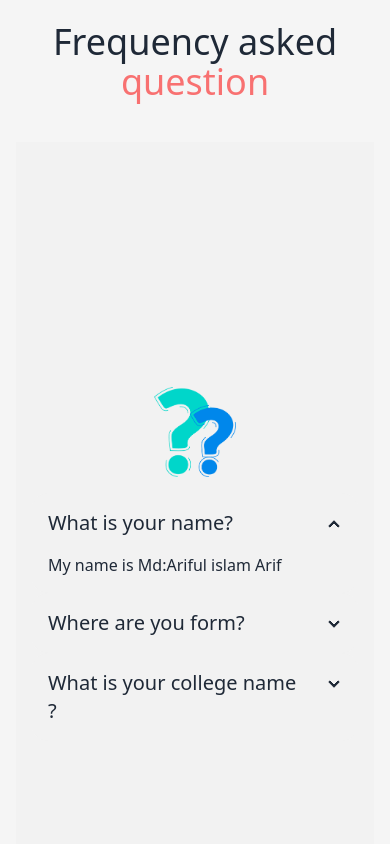
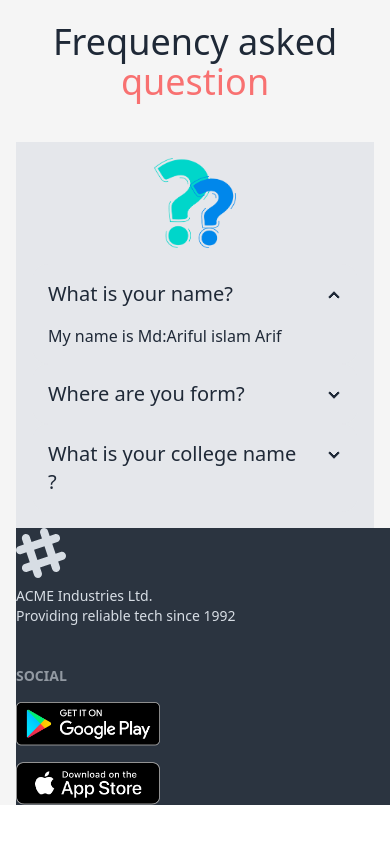
Before and after one commit to ariful324645/biker-zone-repo, a plain HTML site: page index.html in a window 390 px wide. Shown: the part 3522-4366 px from the top of the page. After the commit the page ends 4327 px from the top, so only its background shows below. Drawn offline with nearby package versions, Linux system fonts and the light colour scheme.

Commit message:
added footer and responsive

```diff
--- a/index.html
+++ b/index.html
@@ -437,33 +437,43 @@
           Frequency asked <span class="text-red-400">question</span>
         </h1>
         <!--faq card-->
-        <div class="hero bg-base-200  min-h-screen mt-10">
-          <div class="hero-content flex-col lg:flex-row">
-            <img class="w-1/4"
+        <div class="hero bg-gray-200 min-h-96 mt-10">
+          <div class="hero-content lg:gap-24 flex-col lg:flex-row">
+            <img
+              class="w-1/4"
               src="biker-zone-resources/images/others/faq.png"
               class="max-w-sm rounded-lg shadow-2xl"
             />
             <div>
               <!--accordian question and answer-->
-              <div class="collapse collapse-arrow bg-base-200">
+              <div class="collapse collapse-arrow bg-gray-200">
                 <input type="radio" name="my-accordion-2" checked="checked" />
-                <div class="collapse-title text-xl font-medium">What is your name?</div>
+                <div class="collapse-title text-xl font-medium">
+                  What is your name?
+                </div>
                 <div class="collapse-content">
                   <p>My name is Md:Ariful islam Arif</p>
                 </div>
               </div>
-              <div class="collapse collapse-arrow bg-base-200">
+              <div class="collapse collapse-arrow bg-gray-200">
                 <input type="radio" name="my-accordion-2" />
-                <div class="collapse-title text-xl font-medium">Where are you form?</div>
+                <div class="collapse-title text-xl font-medium">
+                  Where are you form?
+                </div>
                 <div class="collapse-content">
                   <p>I am from Thakurgaon</p>
                 </div>
               </div>
-              <div class="collapse collapse-arrow bg-base-200">
+              <div class="collapse collapse-arrow bg-gray-200">
                 <input type="radio" name="my-accordion-2" />
-                <div class="collapse-title text-xl font-medium">What is your college name ?</div>
+                <div class="collapse-title text-xl font-medium">
+                  What is your college name ?
+                </div>
                 <div class="collapse-content">
-                  <p>My college name is Dr M A wazed Miah Textile Engineering college</p>
+                  <p>
+                    My college name is Dr M A wazed Miah Textile Engineering
+                    college
+                  </p>
                 </div>
               </div>
             </div>
@@ -471,6 +481,37 @@
         </div>
       </section>
     </main>
-    <footer></footer>
+    <footer class="footer mx-4 lg:mx-10 lg:justify-evenly bg-neutral text-neutral-content p-4lg:p-10">
+      <aside>
+        <svg
+          width="50"
+          height="50"
+          viewBox="0 0 24 24"
+          xmlns="http://www.w3.org/2000/svg"
+          fill-rule="evenodd"
+          clip-rule="evenodd"
+          class="fill-current">
+          <path
+            d="M22.672 15.226l-2.432.811.841 2.515c.33 1.019-.209 2.127-1.23 2.456-1.15.325-2.148-.321-2.463-1.226l-.84-2.518-5.013 1.677.84 2.517c.391 1.203-.434 2.542-1.831 2.542-.88 0-1.601-.564-1.86-1.314l-.842-2.516-2.431.809c-1.135.328-2.145-.317-2.463-1.229-.329-1.018.211-2.127 1.231-2.456l2.432-.809-1.621-4.823-2.432.808c-1.355.384-2.558-.59-2.558-1.839 0-.817.509-1.582 1.327-1.846l2.433-.809-.842-2.515c-.33-1.02.211-2.129 1.232-2.458 1.02-.329 2.13.209 2.461 1.229l.842 2.515 5.011-1.677-.839-2.517c-.403-1.238.484-2.553 1.843-2.553.819 0 1.585.509 1.85 1.326l.841 2.517 2.431-.81c1.02-.33 2.131.211 2.461 1.229.332 1.018-.21 2.126-1.23 2.456l-2.433.809 1.622 4.823 2.433-.809c1.242-.401 2.557.484 2.557 1.838 0 .819-.51 1.583-1.328 1.847m-8.992-6.428l-5.01 1.675 1.619 4.828 5.011-1.674-1.62-4.829z"></path>
+        </svg>
+        <p>
+          ACME Industries Ltd.
+          <br />
+          Providing reliable tech since 1992
+        </p>
+      </aside>
+      <nav>
+        <h6 class="footer-title">Social</h6>
+        <div class="grid lg:grid-rows-1 gap-4">
+
+          <a>
+        <img class="w-36" src="biker-zone-resources/images/others/android.png" alt="">
+          </a>
+          <a>
+            <img  class=w-36 src="biker-zone-resources/images/others/ios.png" alt="">
+          </a>
+        </div>
+      </nav>
+    </footer>
   </body>
 </html>
```
